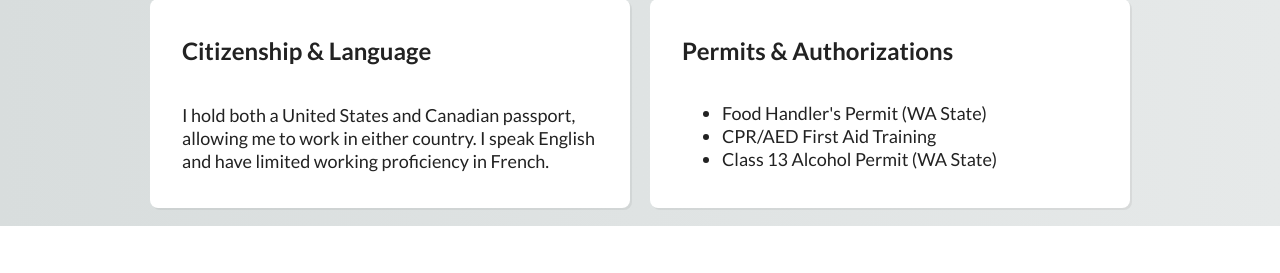
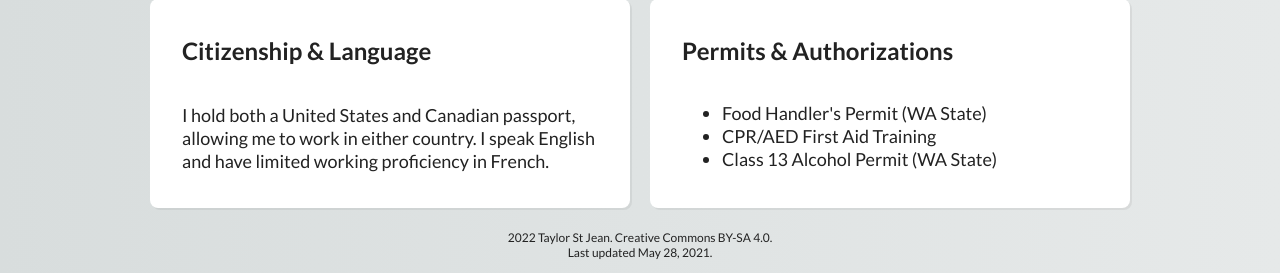
Before and after one commit to taylorstjean/taylorstjean.ca, a Flask app: page /home/ in a window 1280 px wide. Shown: the part 1993-2266 px from the top of the page. Before the commit the page ends 2219 px from the top, so only its background shows below. Run offline with Flask 2, Linux system fonts and the light colour scheme.

Commit message:
Update aboutme.html

```diff
--- a/app/templates/mod_routing/aboutme.html
+++ b/app/templates/mod_routing/aboutme.html
@@ -95,4 +95,13 @@
             </div>
         </div>
     </body>
+    <footer>
+        <div align="center">
+            <p id="foot">
+                2022 Taylor St Jean. Creative Commons BY-SA 4.0.
+                <br>
+                Last updated May 28, 2021.
+            </p>
+        </div>
+    </footer>
 </html>
```
